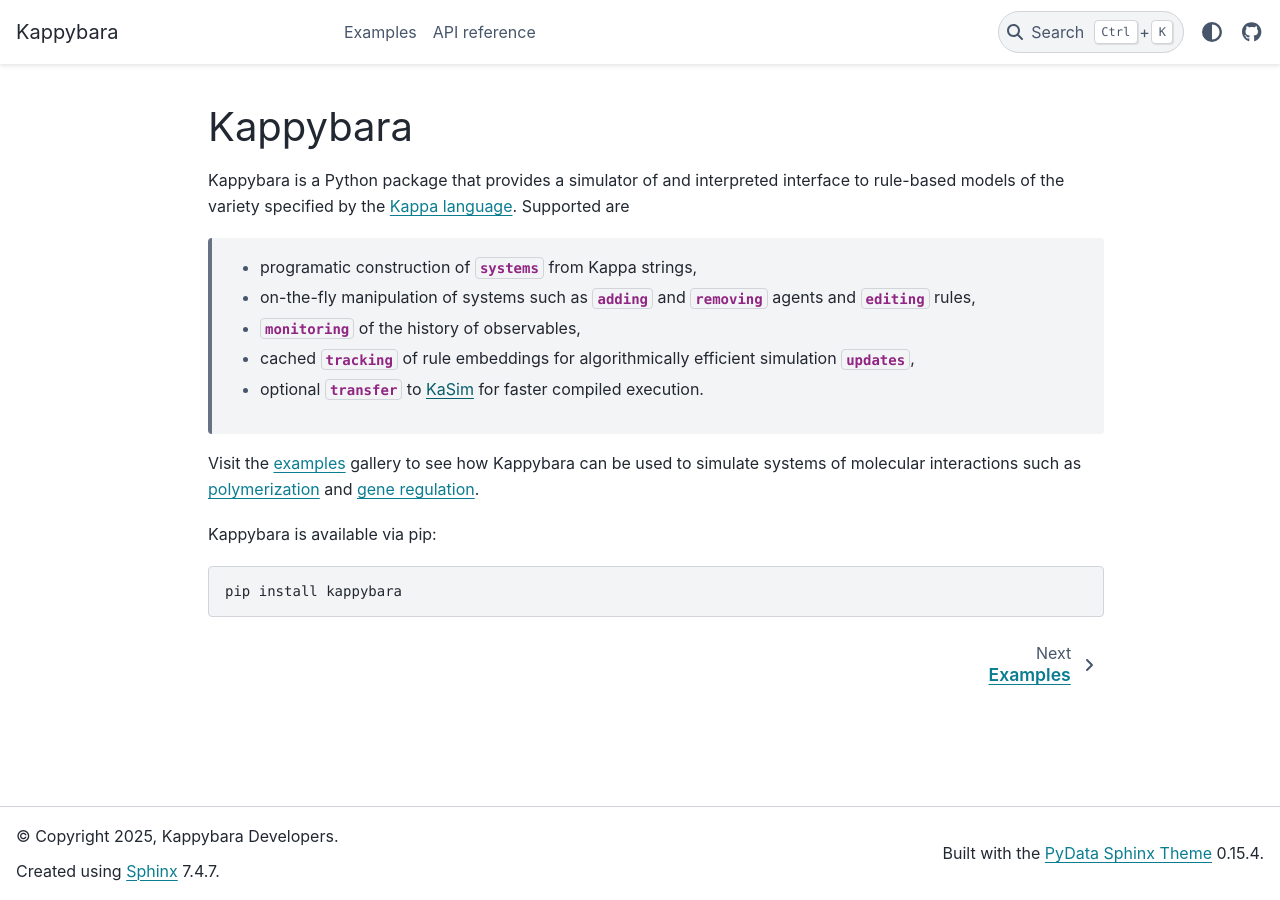
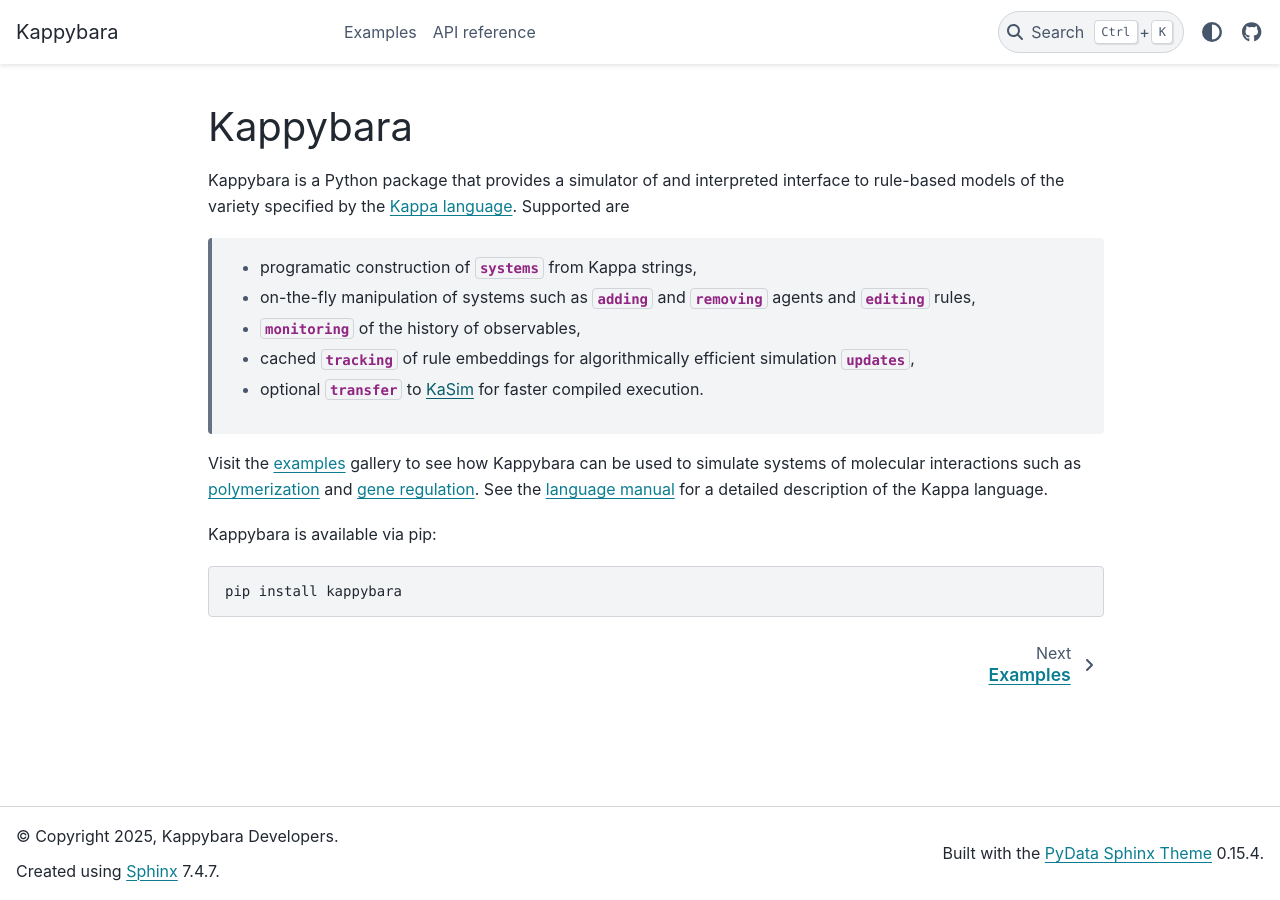
Before and after one commit to berkalpay/kappybara, a Sphinx documentation site: the page built from docs/source/index.rst, in a window 1280 px wide. Built offline with Sphinx 7.4.7 and the PyData theme 0.15.4, drawn with Linux system fonts in a browser that asks for light colours.

Commit message:
docs: link the language manual

```diff
--- a/docs/source/index.rst
+++ b/docs/source/index.rst
@@ -10,6 +10,7 @@
    * cached :class:`tracking <kappybara.mixture.Mixture.apply_update>` of rule embeddings for algorithmically efficient simulation :class:`updates <kappybara.system.System.update>`,
    * optional :class:`transfer <kappybara.system.System.update_via_kasim>` to `KaSim <https://github.com/Kappa-Dev/KappaTools>`_ for faster compiled execution.
 Visit the :doc:`examples <examples/index>` gallery to see how Kappybara can be used to simulate systems of molecular interactions such as :doc:`polymerization <examples/linear_polymerization>` and :doc:`gene regulation <examples/lac_operon>`.
+See the `language manual <https://kappalanguage.org/sites/kappalanguage.org/files/inline-files/Kappa_Manual.pdf>`_ for a detailed description of the Kappa language.
 
 Kappybara is available via pip:
 
```
